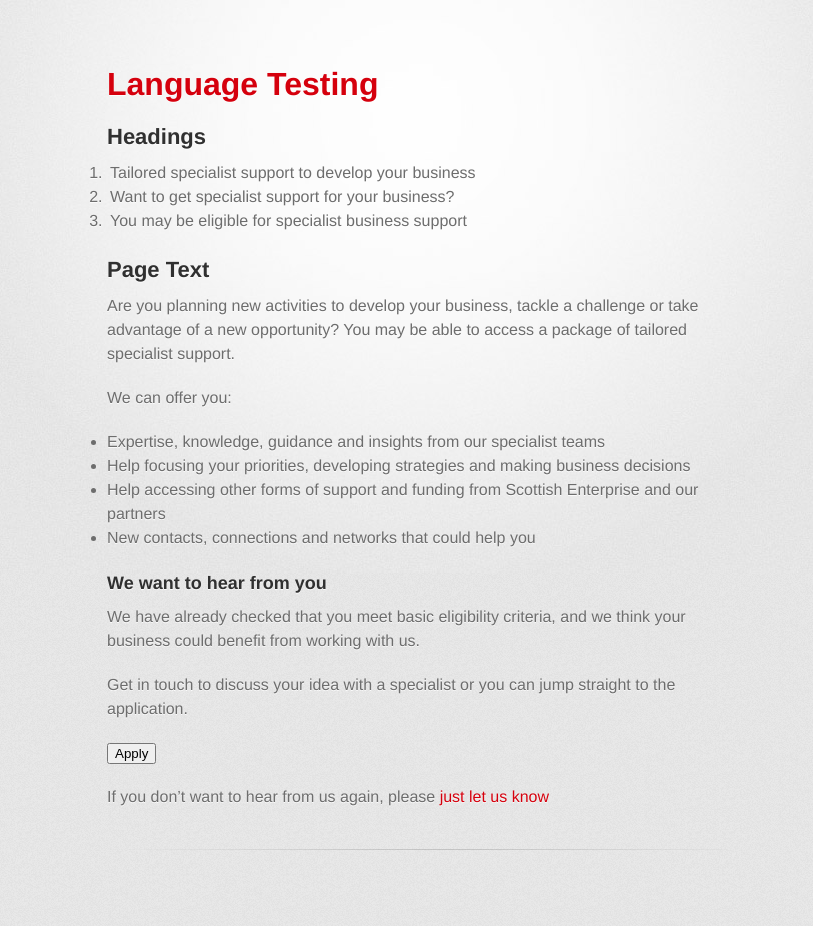
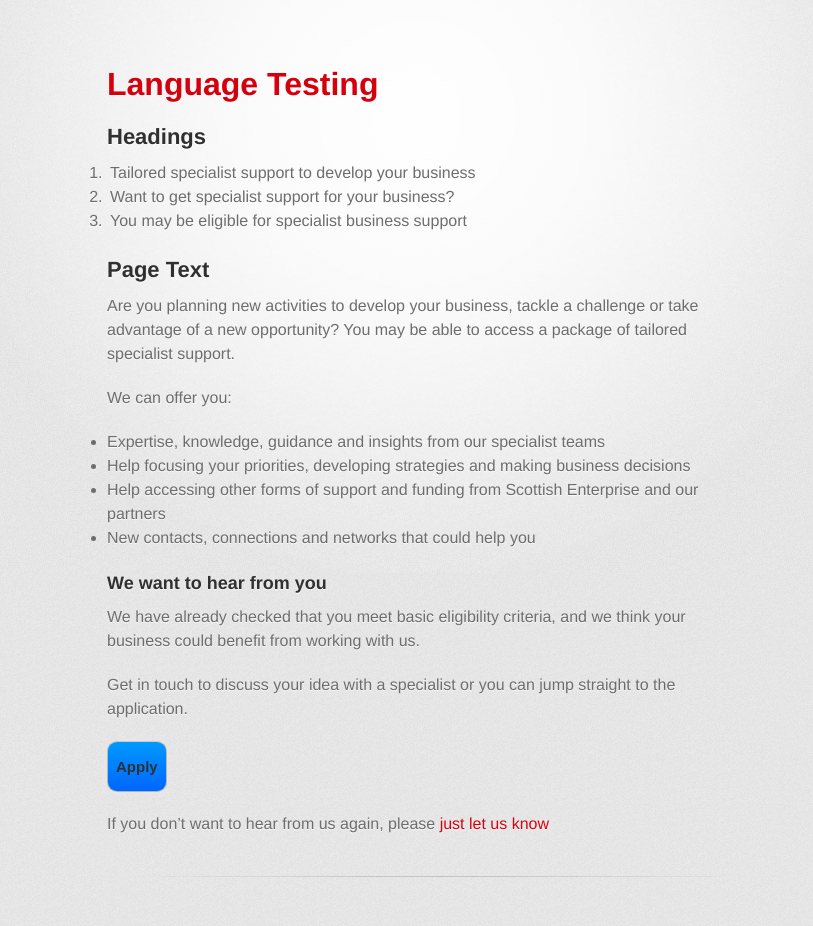
Before and after one commit to scotentSD/md, a Jekyll site: the page built from index.md, in a window 1280 px wide. Shown: the whole page, without its empty margins (223-1036 px from the left). Built offline with Jekyll 4.4.1, drawn with Linux system fonts in a browser that asks for light colours; some web fonts are replaced; our own code applies the rules of GitHub Pages for plain Markdown files; the repository's description, which GitHub fills in, is left out; before the commit the page ends 900 px from its top, so only the background shows below that.

Commit message:
Update jekyll-theme-tactile.scss
mk

```diff
--- a/_sass/jekyll-theme-tactile.scss
+++ b/_sass/jekyll-theme-tactile.scss
@@ -107,7 +107,7 @@ header h2 {
 
 
 
-.apply {
+#apply {
   padding: 12px 8px 12px 8px;
   margin-right: 14px;
   font-size: 15px;
```
